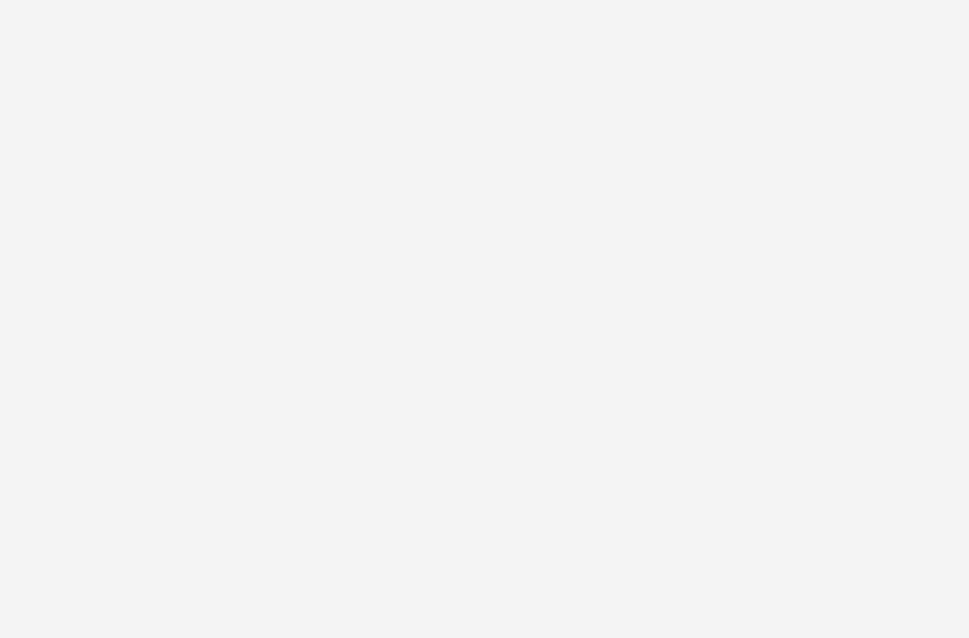
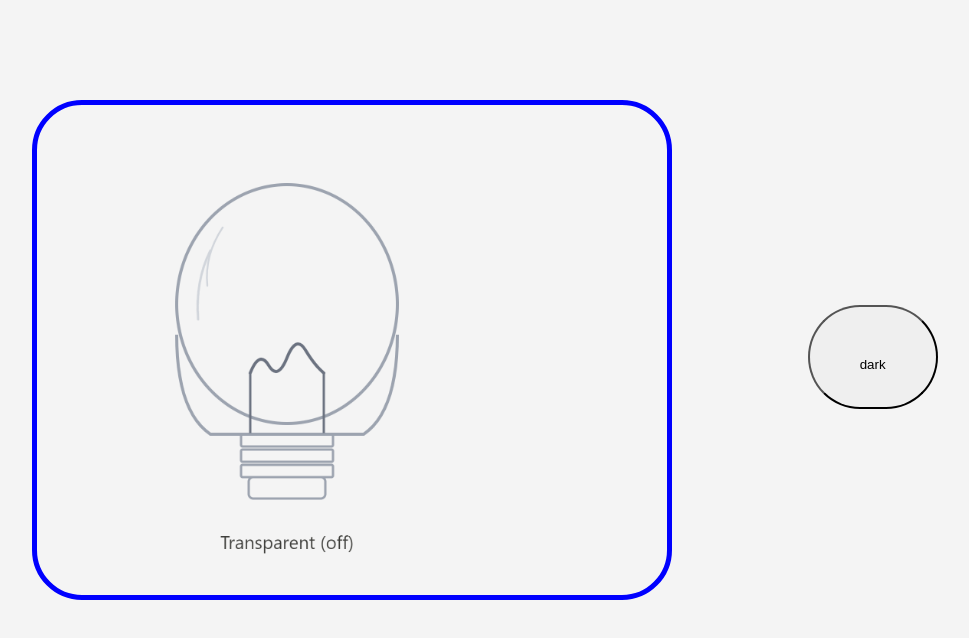
Before and after one commit to mrmaneditor000820-ui/Redux_Tool_Kit_with-_react, a React (Create React App) app: page /Bulb in a window 1280 px wide. Before the commit this address had no page. Shown: the top 638 px of the page, without its empty margins (288-1257 px from the left). Built offline with nearby package versions, Linux system fonts and the light colour scheme.

Commit message:
Refactor navigation structure and add Bulb component; replace Navbar with Herosection and update theme context handling.

```diff
--- a/src/Home.jsx
+++ b/src/Home.jsx
@@ -1,6 +1,6 @@
 import React from 'react'
 import Nav from './navbartop/Nav'
-import Navbar from './herosection/Navbar';
+import Navbar from './herosection/Herosection';
 
 function Home() {
   return (
--- a/src/Routing.jsx
+++ b/src/Routing.jsx
@@ -2,6 +2,8 @@ import { Routes, Route, BrowserRouter } from "react-router-dom";
 import Home from "./Home";
 import Counter from "./counter/Counter";
 import User from "./user/User";
+import Bulb from "./theme/Bulb";
+
 
 function App() {
   return (
@@ -11,6 +13,7 @@ function App() {
         <Route path="/" element={<Home />} />
         <Route path="/counter" element={<Counter />} />
         <Route path="/user" element={<User />} />
+        <Route path="/Bulb" element={< Bulb/>} />
       </Routes>
     </BrowserRouter>
     </>
--- a/src/herosection/Navbar.jsx
+++ b/src/herosection/Herosection.jsx
@@ -1,14 +1,16 @@
 import React from "react";
 import { Link } from "react-router-dom";
-import "./Navbar.css";
+import "./Herosection.css";
 
-function Navbar() {
+function Herosection() {
   return (
     <nav>
       <Link to="/Counter">Counter</Link>
       <Link to="/user">User</Link>
+      <Link to="/Bulb">Bulb</Link>
+
     </nav>
   );
 }
 
-export default Navbar;
+export default Herosection;
--- a/src/navbartop/Nav.jsx
+++ b/src/navbartop/Nav.jsx
@@ -8,7 +8,7 @@ function Navbar() {
       <Link to="/">Home</Link>
       <Link to="/counter">Counter</Link>
       <Link to="/user">User</Link>
-      <Link to="/">Contact</Link>
+      <Link to="/Bulb">Bulb</Link>
     </div>
   );
 }
--- /dev/null
+++ b/src/theme/Bulb.jsx
@@ -0,0 +1,23 @@
+import React, { useContext } from 'react'
+import transparentBulb from './bulb_transparent.png'
+import glowingBulb from './bulb_glowing.png'
+import { Themecontext } from './Themeprovider';
+
+function Bulb() {
+  const { theme, toogletheme } = useContext(Themecontext);
+  return (
+    <>
+      <div style={{ display: "flex", justifyContent: "center", border: "5px solid blue", width: "50%", height: "500px", borderRadius: "50px", margin: "100px auto" }}>
+
+        <img style={{ width: "50px" }}
+          src={theme === "light" ? glowingBulb : transparentBulb}
+          alt="Toggle theme"
+          style={{ cursor: 'pointer' }}>
+          </img>
+          <button onClick={toogletheme} style={{height:"100px",borderRadius:"100px",padding:"50px",cursor:"pointer",marginTop:"200px",}}>{theme}</button>
+      </div>
+    </>
+  )
+}
+
+export default Bulb;
--- a/src/theme/Themeprovider.jsx
+++ b/src/theme/Themeprovider.jsx
@@ -2,7 +2,7 @@ import React, { createContext, useState } from 'react'
 export const Themecontext = createContext()
 
 function Themeprovider({children}) {
-  const [theme, setTheme] = useState('light')
+  const [theme, setTheme] = useState('dark')
 
     const toogletheme = ()=>{
         setTheme(theme === "light" ? "dark" : "light")
```
Also changed, not shown: src/herosection/Herosection.css (renamed from src/herosection/Navbar.css).
